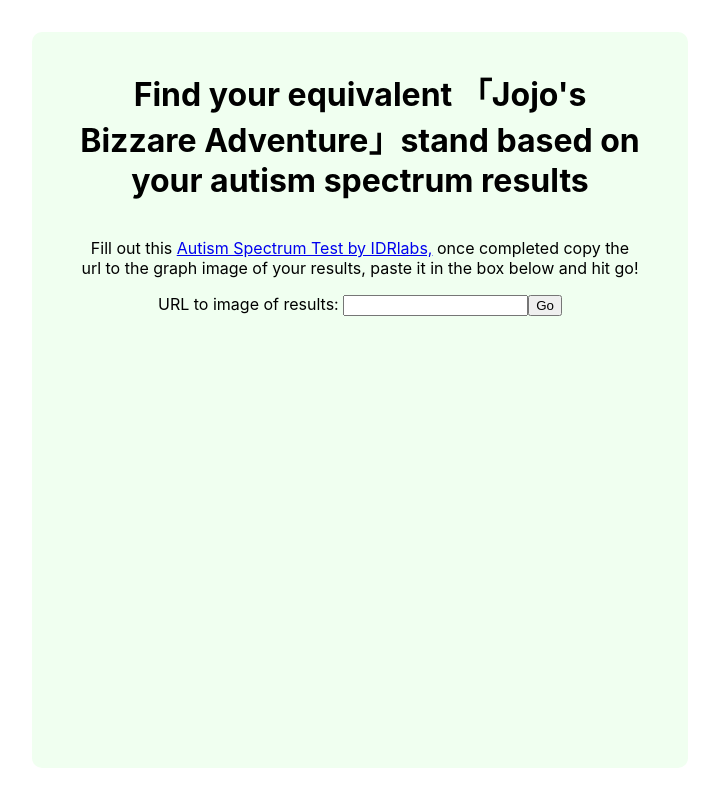
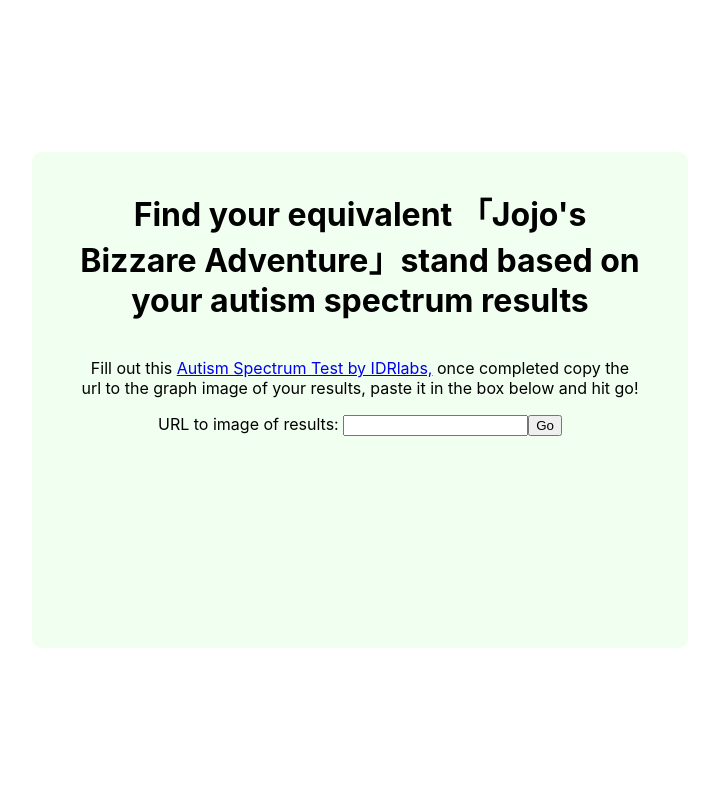
Before and after one commit to AlessioRW/jojo-stand-by-asd, a React (Create React App) app: page / in a window 1280 px wide. Shown: the whole page, without its empty margins (280-999 px from the left). Built offline with nearby package versions, Linux system fonts and the light colour scheme.

Commit message:
made page shorter

```diff
--- a/src/styles/main.scss
+++ b/src/styles/main.scss
@@ -17,7 +17,7 @@
     align-items: center;
 
     width: 35em;
-    height: 45em;
+    height: 30em;
 
     padding-left: 3em;
     padding-right: 3em;
```
